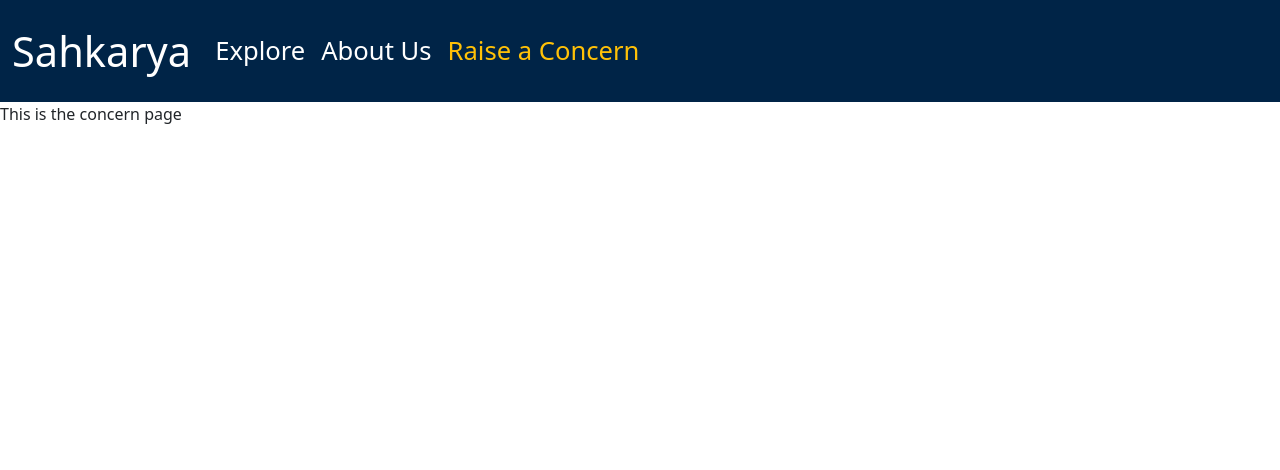
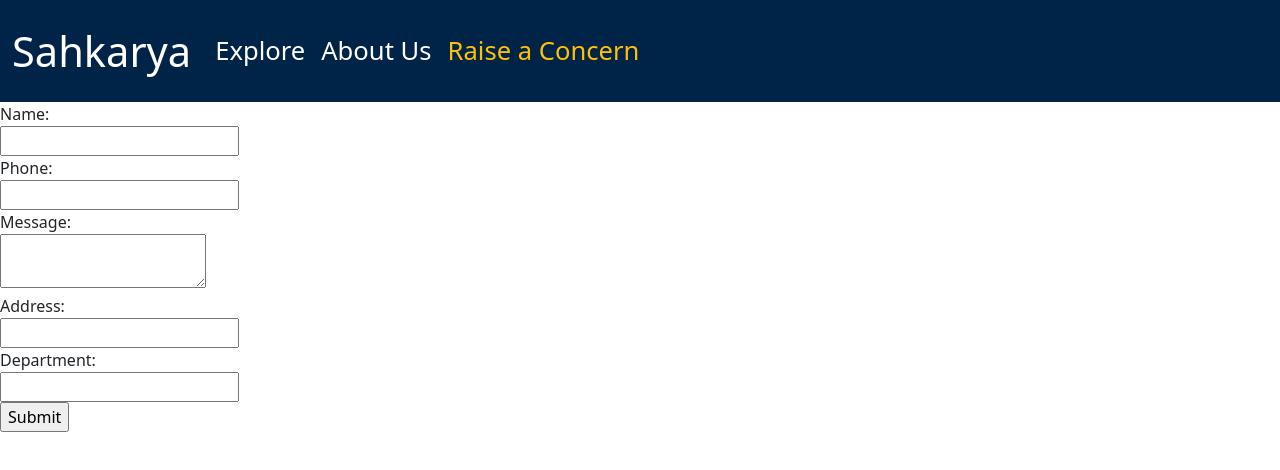
Before and after one commit to Sahkarya/Sahkarya, a React (Vite) app in the folder client/: page /concern in a window 1280 px wide. Shown: the top 470 px of the page. Built offline with nearby package versions, Linux system fonts and the light colour scheme.

Commit message:
Linked the Concern button to form

```diff
--- a/client/src/pages/Concern.jsx
+++ b/client/src/pages/Concern.jsx
@@ -1,7 +1,34 @@
 const Concern = () => {
   return (
     <>
-      <p>This is the concern page</p>
+      <form action="/submit-concern" method="POST" />
+      <label for="name">Name:</label>
+      <br />
+      <input type="text" id="name" name="name" required />
+      <br />
+
+      <label for="phone">Phone:</label>
+      <br />
+      <input type="tel" id="phone" name="phone" required />
+      <br />
+
+      <label for="message">Message:</label>
+      <br />
+      <textarea id="message" name="message" required></textarea>
+      <br />
+
+      <label for="address">Address:</label>
+      <br />
+      <input type="text" id="address" name="address" required />
+      <br />
+
+      <label for="department">Department:</label>
+      <br />
+      <input type="text" id="department" name="department" required />
+      <br />
+
+      <input type="submit" value="Submit" />
+      <form />
     </>
   );
 };
--- a/client/src/pages/Home.jsx
+++ b/client/src/pages/Home.jsx
@@ -1,5 +1,4 @@
 import Footer from "../components/Footer";
-import Navbar from "../components/Navbar";
 
 const Home = () => {
   return (
@@ -51,6 +50,7 @@ const Home = () => {
           justifyContent: "center",
         }}
       >
+        <a href="/concern" style={{ textDecoration: "none" }}>
           <button
             type="button"
             className="btn btn-outline-warning btn-lg"
@@ -58,6 +58,7 @@ const Home = () => {
           >
             Raise a Concern
           </button>
+        </a>
       </div>
 
       <div className="card">
```
Lines whose indentation alone changed are shown as unchanged.
